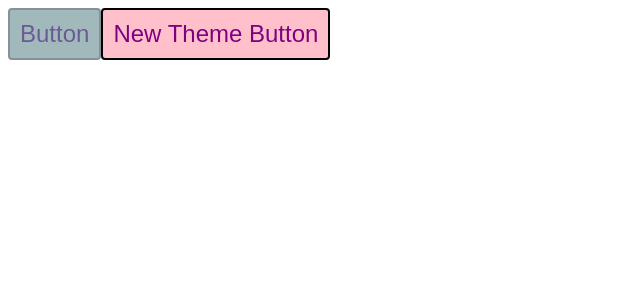
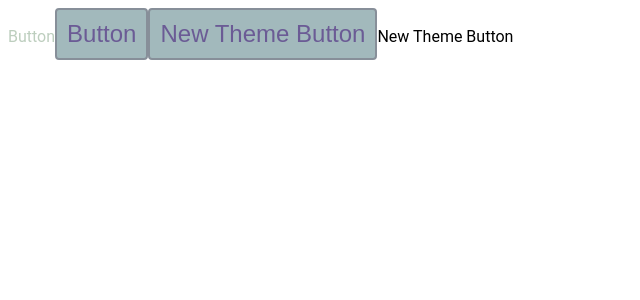
Before and after one commit to kwillard95/component-factory-styled-components, a React (Create React App) app: page / in a window 1280 px wide. Shown: the top 300 px of the page, without its empty margins (0-640 px from the left). Built offline with nearby package versions, Linux system fonts and the light colour scheme.

Commit message:
Changes variant and style of button dynamically

```diff
--- a/src/App.js
+++ b/src/App.js
@@ -26,8 +26,10 @@
 
 export const App = () => (
   <div>
-    <Button onClick={onClick} variant="secondary">Button</Button>
-    <MyNewThemedButton onClick={onClick} variant="primary">New Theme Button</MyNewThemedButton>
+    <Button onClick={onClick} variant="text" styleType="secondary">Button</Button>
+    <Button onClick={onClick} variant="contained" styleType="secondary">Button</Button>
+    <MyNewThemedButton onClick={onClick} variant="contained" styleType="primary">New Theme Button</MyNewThemedButton>
+    <MyNewThemedButton onClick={onClick} variant="text" styleType="primary">New Theme Button</MyNewThemedButton>
   </div>
 );
 
--- a/src/components/Button/Button-style.js
+++ b/src/components/Button/Button-style.js
@@ -1,7 +1,17 @@
 import { css } from 'styled-components';
 
 
-const style = ({ theme, ...rest }) => css`
+export const textStyle = ({ theme, ...rest }) => css`
+  font-family: ${theme.typography.button.fontFamily};
+  cursor: pointer;
+  color: ${props => props.variant ? theme.palette.primary.dark : theme.palette.secondary.dark};
+  :hover {
+    color: ${props => props.variant ? theme.palette.primary.main : theme.palette.secondary.main}
+  }
+`
+
+
+export const containedStyle = ({ theme, ...rest }) => css`
   border-color: ${props => props.variant === 'primary' ? theme.palette.primary.dark : theme.palette.secondary.dark };
   background-color: ${props => props.variant === 'primary' ? theme.palette.primary.light : theme.palette.secondary.light };
   color: ${props => props.variant === 'primary' ? theme.palette.primary.contrastText : theme.palette.secondary.contrastText };
@@ -16,7 +26,6 @@
   }
 `;
 
-export default style;
 
 
 
--- a/src/components/Button/Button.js
+++ b/src/components/Button/Button.js
@@ -1,11 +1,16 @@
 import React from 'react';
 import styled from'styled-components';
 
-import style from './Button-style';
+import { textStyle, containedStyle } from './Button-style';
 
-export const Button = ({ onClick, variant, children }) => {
-  const ButtonBase = styled.button([style]);
+export const Button = ({ onClick, variant = "text", styleType = "primary", children }) => {
+  let ButtonBase;
+  if (variant === "text") {
+    ButtonBase = styled.a([textStyle]);
+  } else if (variant === "contained") {
+    ButtonBase = styled.button([containedStyle]);
+  }
 
-  return <ButtonBase onClick={onClick} variant={variant}>{children}</ButtonBase>
+  return <ButtonBase onClick={onClick} styleType={styleType} variant={variant}>{children}</ButtonBase>
 
 }
```
Also changed, not shown: 1 other file (tests, documents, lock files or other folders).
